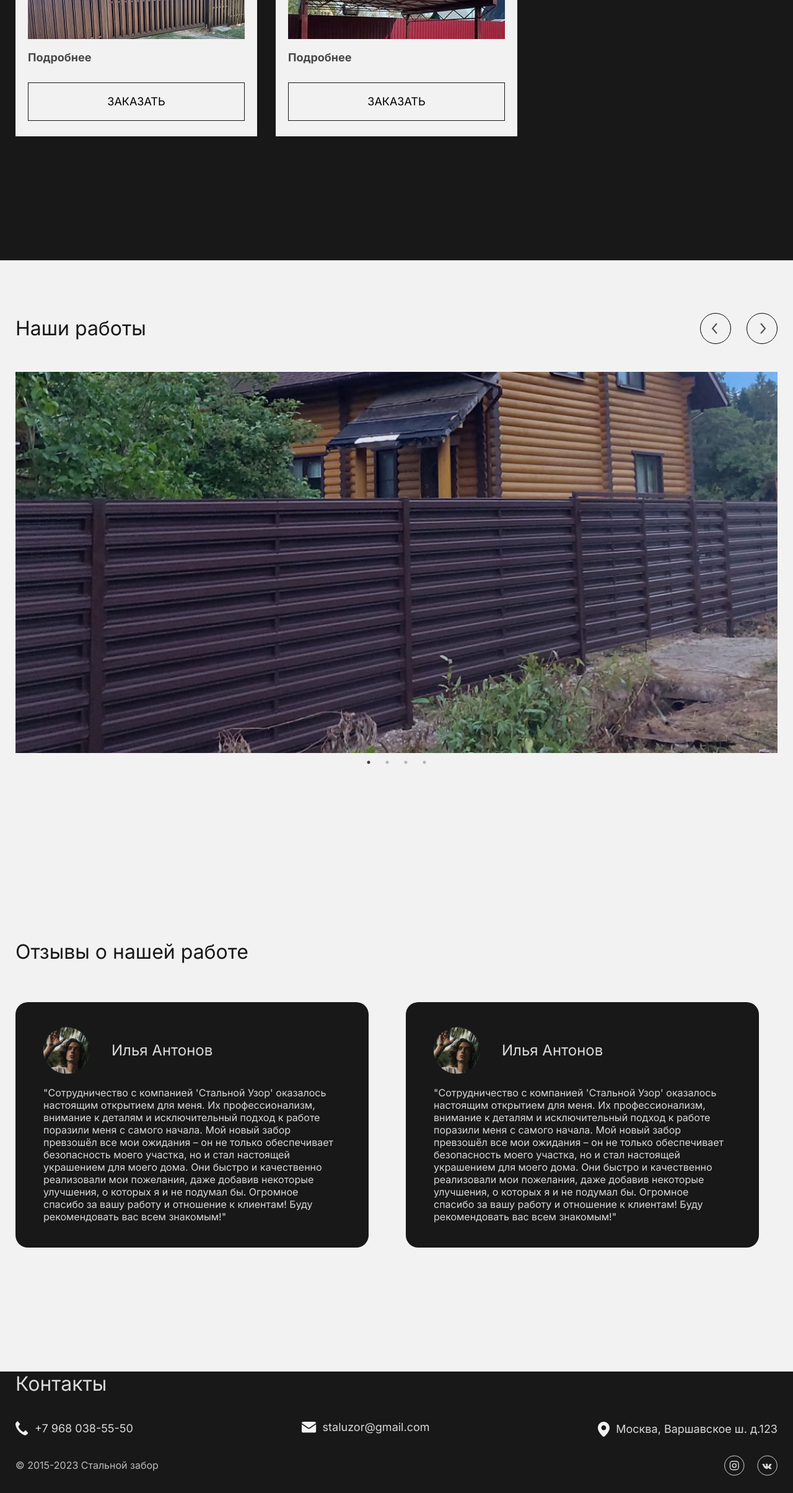
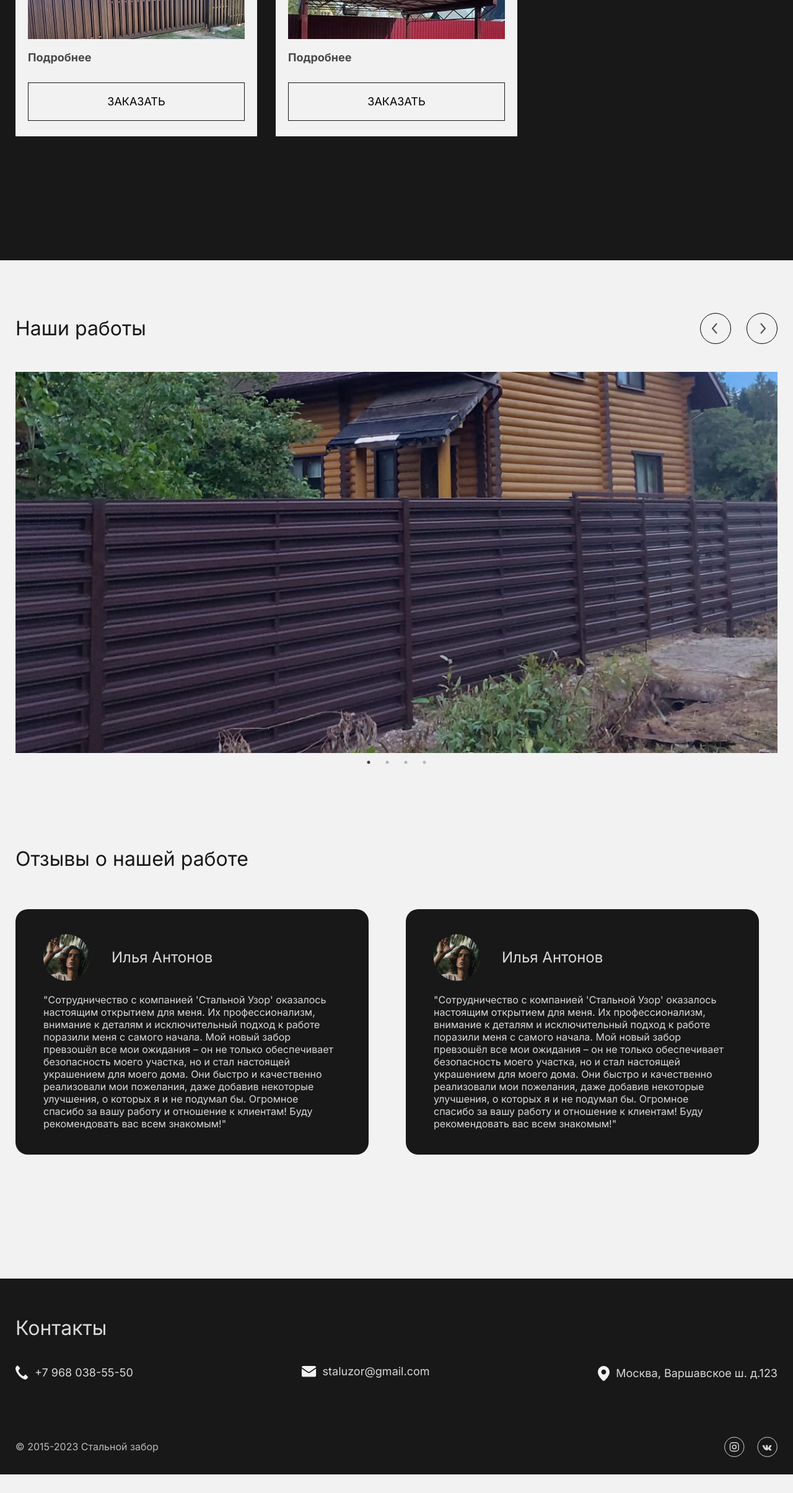
Before and after one commit to rmnv-s/fence-website, a Next.js app: page / in a window 1280 px wide. Shown: the part 2642-5051 px from the top of the page at 62% size. After the commit the page ends 5021 px from the top, so only its background shows below. Built offline with nearby package versions, Linux system fonts and the light colour scheme.

Commit message:
fix(works,contact): spacings

```diff
--- a/app/components/contact/contact.js
+++ b/app/components/contact/contact.js
@@ -6,7 +6,7 @@ import SvgLocationFooterIcon from '@/components/assets/location-phone.icon';
 
 const Contact = () => {
   return (
-    <section className="bg-black py-4 text-whiteFont py-28">
+    <section className="bg-black text-whiteFont py-28">
       <Wrapper>
         <h2 className="text-2xl mb-20">Контакты</h2>
 
--- a/app/components/works/works.js
+++ b/app/components/works/works.js
@@ -53,7 +53,7 @@ const Works = () => {
 
   return (
     <>
-      <section className="pt-[10rem] pb-[20rem]">
+      <section className="pt-[10rem] pb-[5rem]">
         <Wrapper>
           <h2 className="text-black mb-24"> Наши работы </h2>
 
```
